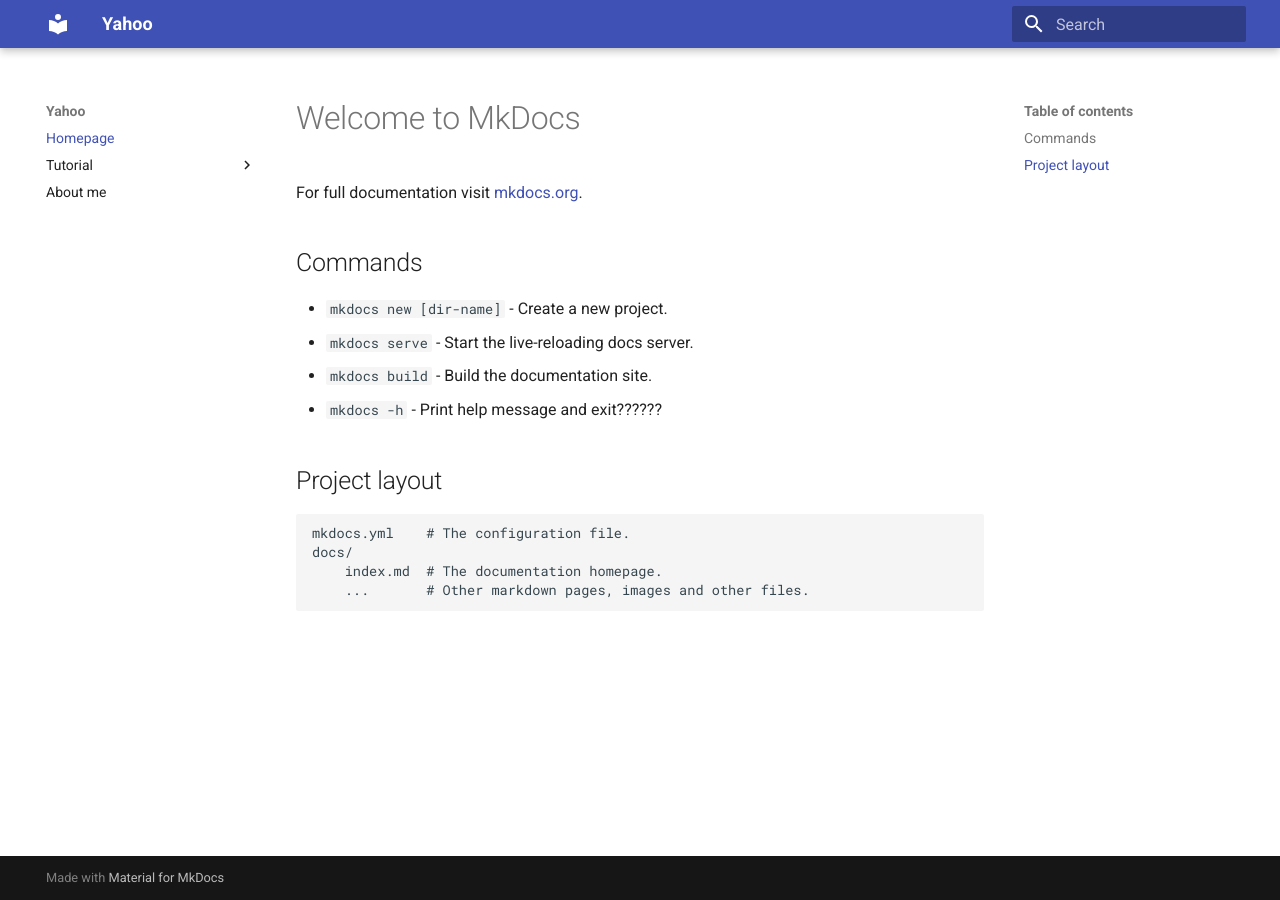
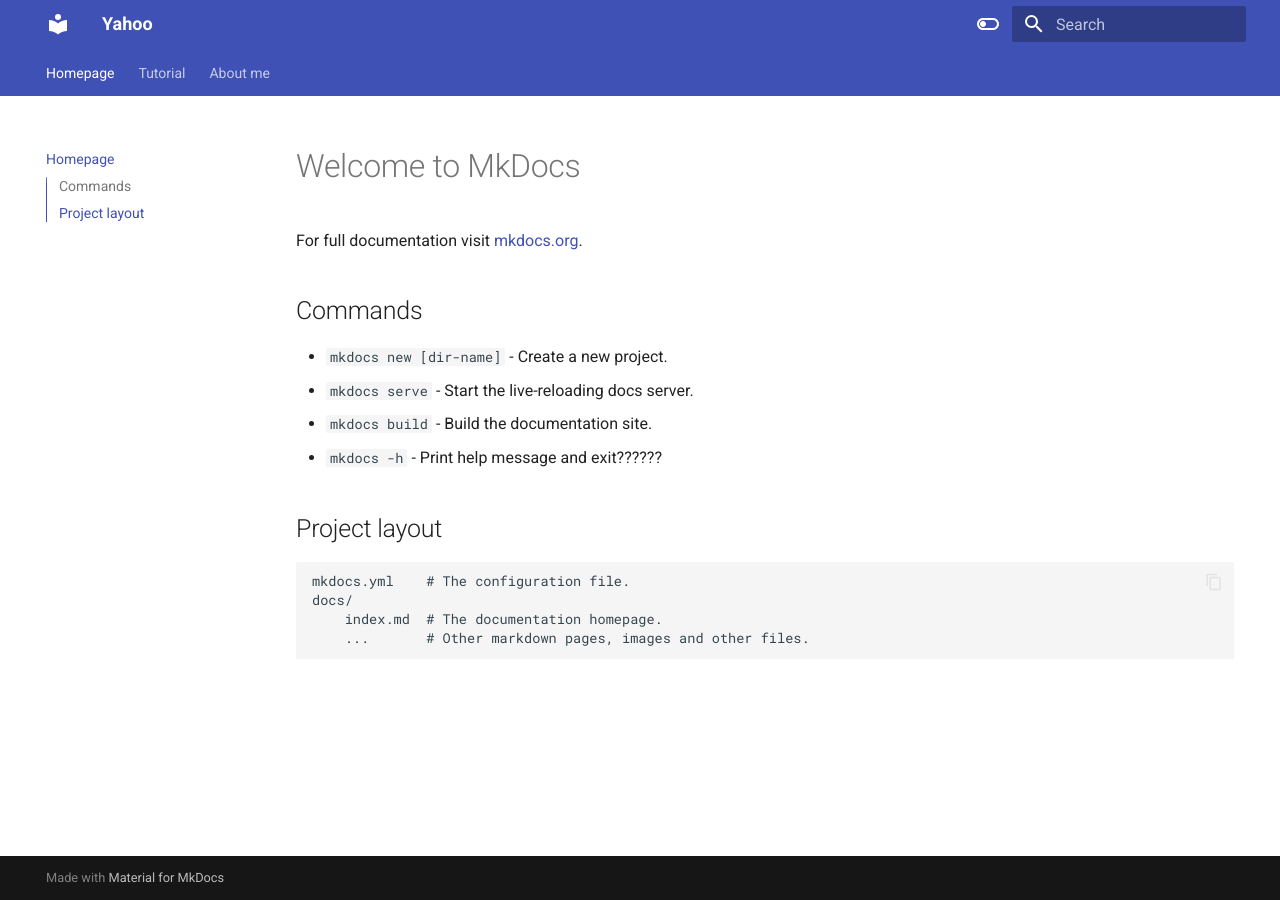
Before and after one commit to y4ho0/y4ho0.github.io, an MkDocs documentation site: the page built from docs/index.md, in a window 1280 px wide. Built offline with MkDocs 1.6.1 and Material for MkDocs 9.7.7, drawn with Linux system fonts in a browser that asks for light colours.

Commit message:
An important commit

```diff
--- a/mkdocs.yml
+++ b/mkdocs.yml
@@ -6,5 +6,28 @@ nav:
     - Java: Tutorial/Java.md
     - Python: Tutorial/Python.md
   - About me: about.md
+
 theme:
   name: material
+  features:
+    - navigation.tabs
+    - navigation.sections
+    - toc.integrate
+    - navigation.topsearch.suggestsearch.highlight
+    - content.tabs.link
+    - content.code.annotation
+    - content.code.copy
+  language: en
+  palette:
+    - scheme: default
+      toggle:
+        icon: material/toggle-switch-off-outline
+        name: Switch to dark mode
+      primary: indigo
+      accent: purple
+    - scheme: slate
+      toggle:
+        icon: material/toggle-switch
+        name: Switch to light mode
+      primary: blue gray
+      accent: lime
```
Also changed, not shown: docs/Tutorial/C.md (added), docs/Tutorial/Java.md (added), docs/Tutorial/Python.md (added).
